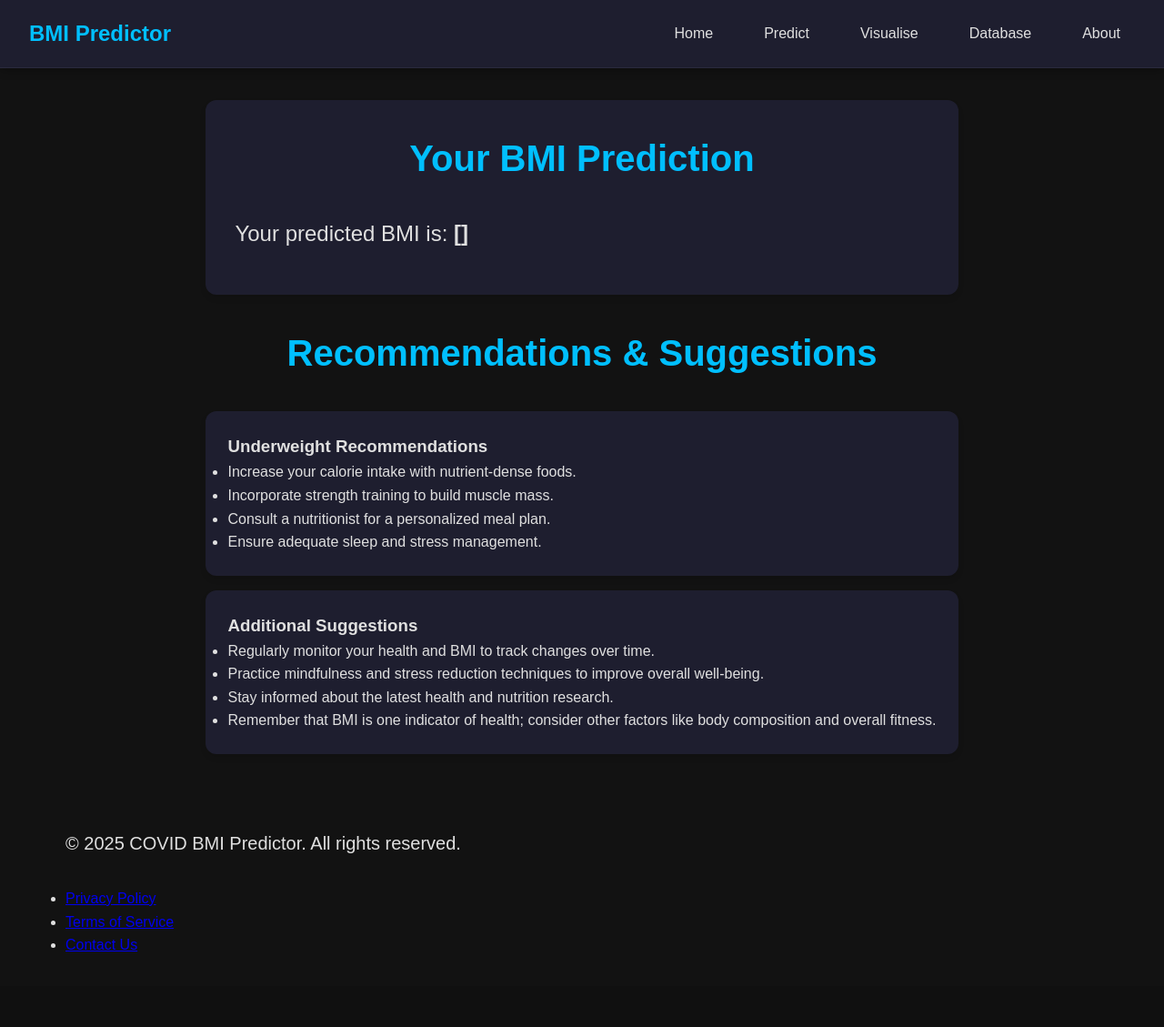
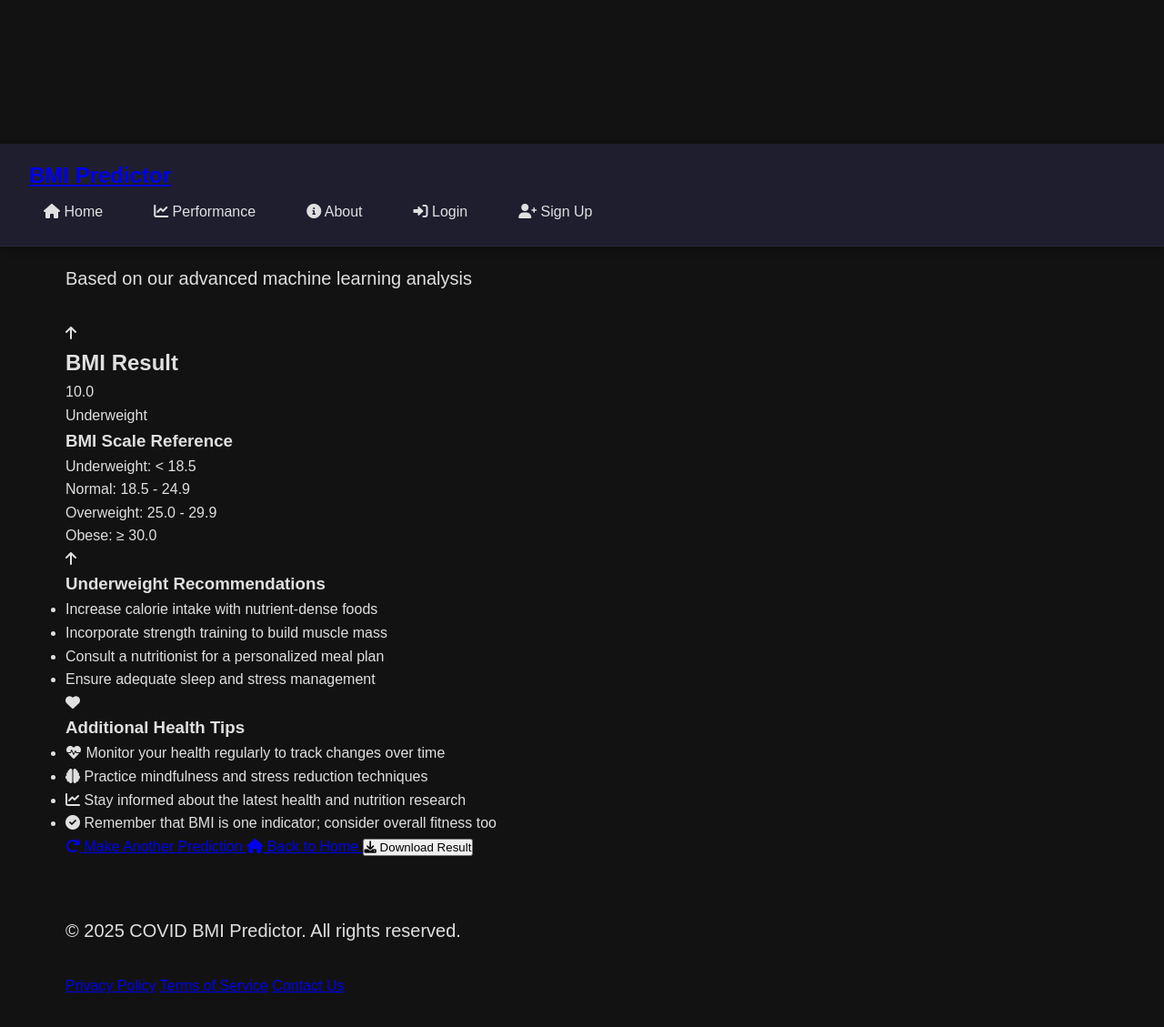
Before and after one commit to kunalshinde1214/PracticeBMI, a Flask app: template templates/result.html in a window 1280 px wide. Shown: the whole page at 91% size. Before the commit the page ends 1046 px from the top, so only its background shows below. Run offline with Flask 3, Linux system fonts and the light colour scheme; the template is opened without the code that fills it: most values are stand-ins (such as "Sample title", 1, 10 or a date in 2020); a map, chart or similar area stays blank; parts of the project's set-up code (start-up, migrations or seed data) failed here and were passed over; some libraries are stand-ins or nearby versions.

Commit message:
Update result.html

```diff
--- a/templates/result.html
+++ b/templates/result.html
@@ -1,104 +1,208 @@
-<!DOCTYPE html>
-<html lang="en">
-<head>
-  <meta charset="UTF-8" />
-  <meta name="viewport" content="width=device-width, initial-scale=1.0" />
-  <title>Prediction Result - COVID BMI Predictor</title>
-  <link rel="stylesheet" href="{{ url_for('static', filename='styles.css') }}" />
-  <script src="https://cdnjs.cloudflare.com/ajax/libs/gsap/3.12.2/gsap.min.js"></script>
-</head>
-<body>
-  <!-- Navigation Bar -->
-  <nav class="nav">
-    <div class="logo">BMI Predictor</div>
-    <div class="nav-links">
-      <a href="{{ url_for('home') }}">Home</a>
-      <a href="{{ url_for('form') }}">Predict</a>
-      <a href="https://mlmodeloverview.netlify.app/">Visualise</a>
-      <a href="https://bmidatabase.netlify.app/">Database</a>
-      <a href="{{ url_for('about') }}">About</a>
+{% extends "base.html" %}
+
+{% block title %}BMI Result - COVID BMI Predictor{% endblock %}
+
+{% block content %}
+<div class="container">
+    <!-- Result Header -->
+    <div class="page-header floating-card" data-delay="0">
+        <h1 class="page-title">Your BMI Prediction</h1>
+        <p class="page-subtitle">Based on our advanced machine learning analysis</p>
     </div>
-  </nav>
 
-  <!-- Result Section -->
-  <section id="result" class="section">
-    <div class="container">
-      <div class="result-card" style="background: var(--card-bg); padding: 2rem; border-radius: 12px; box-shadow: 0 4px 6px rgba(0,0,0,0.1);">
-        <h2 class="section-title">Your BMI Prediction</h2>
-        <p style="font-size: 1.5rem; margin: 1rem 0;">
-          Your predicted BMI is: <strong>{{ prediction }}</strong>
-        </p>
-      </div>
+    <!-- BMI Result Card -->
+    <div class="result-card floating-card" data-delay="0.2">
+        <div class="glass-card result-container">
+            <div class="result-header">
+                <i class="fas fa-chart-line result-icon" id="resultIcon"></i>
+                <h2>BMI Result</h2>
+            </div>
 
-      <!-- Recommendations Section -->
-      <div class="recommendations" style="margin-top: 2rem;">
-        <h2 class="section-title">Recommendations &amp; Suggestions</h2>
+            <div class="result-display">
+                <div class="bmi-value" id="bmiValue">{{ "%.1f"|format(prediction) }}</div>
+                <div class="bmi-category" id="bmiCategory"></div>
+            </div>
 
-        <!-- Conditional Recommendations Card -->
-        <div class="recommendation-card" style="background: var(--card-bg); padding: 1.5rem; border-radius: 12px; box-shadow: 0 4px 6px rgba(0,0,0,0.1); margin-bottom: 1rem;">
-          {% if prediction|float < 18.5 %}
-            <h3>Underweight Recommendations</h3>
-            <ul>
-              <li>Increase your calorie intake with nutrient-dense foods.</li>
-              <li>Incorporate strength training to build muscle mass.</li>
-              <li>Consult a nutritionist for a personalized meal plan.</li>
-              <li>Ensure adequate sleep and stress management.</li>
-            </ul>
-          {% elif prediction|float >= 18.5 and prediction|float <= 24.9 %}
-            <h3>Normal Weight Recommendations</h3>
-            <ul>
-              <li>Maintain a balanced diet rich in fruits, vegetables, and lean proteins.</li>
-              <li>Keep up with regular physical activity to sustain your health.</li>
-              <li>Monitor your weight periodically to ensure consistency.</li>
-              <li>Stay hydrated and continue healthy lifestyle habits.</li>
-            </ul>
-          {% elif prediction|float >= 25 and prediction|float <= 29.9 %}
-            <h3>Overweight Recommendations</h3>
-            <ul>
-              <li>Adopt a calorie-controlled, balanced diet.</li>
-              <li>Engage in regular aerobic exercises like walking or cycling.</li>
-              <li>Consult with a healthcare provider or dietitian for a tailored plan.</li>
-              <li>Monitor your progress and adjust your routine gradually.</li>
-            </ul>
-          {% else %}
-            <h3>Obesity Recommendations</h3>
-            <ul>
-              <li>Seek advice from a healthcare professional for personalized guidance.</li>
-              <li>Implement a structured eating plan focusing on whole foods and fiber.</li>
-              <li>Incorporate regular physical activity under professional supervision.</li>
-              <li>Consider joining a support group or weight management program.</li>
-            </ul>
-          {% endif %}
+            <div class="bmi-scale">
+                <h3>BMI Scale Reference</h3>
+                <div class="scale-items">
+                    <div class="scale-item">
+                        <span class="scale-label underweight">Underweight:</span>
+                        <span class="scale-range"> < 18.5</span>
+                    </div>
+                    <div class="scale-item">
+                        <span class="scale-label normal">Normal:</span>
+                        <span class="scale-range">18.5 - 24.9</span>
+                    </div>
+                    <div class="scale-item">
+                        <span class="scale-label overweight">Overweight:</span>
+                        <span class="scale-range">25.0 - 29.9</span>
+                    </div>
+                    <div class="scale-item">
+                        <span class="scale-label obese">Obese:</span>
+                        <span class="scale-range">≥ 30.0</span>
+                    </div>
+                </div>
+            </div>
+        </div>
+    </div>
+
+    <!-- Recommendations -->
+    <div class="recommendations-layout">
+        <div class="recommendations-card floating-card" data-delay="0.4">
+            <div class="glass-card recommendations-container">
+                <div class="recommendations-header">
+                    <i class="fas fa-lightbulb recommendations-icon" id="recommendationsIcon"></i>
+                    <h3 id="recommendationsTitle">Recommendations</h3>
+                </div>
+                <ul id="recommendationsList" class="recommendations-list">
+                    <!-- Recommendations will be populated by JavaScript -->
+                </ul>
+            </div>
         </div>
 
-        <!-- Additional Suggestions Card -->
-        <div class="suggestions-card" style="background: var(--card-bg); padding: 1.5rem; border-radius: 12px; box-shadow: 0 4px 6px rgba(0,0,0,0.1);">
-          <h3>Additional Suggestions</h3>
-          <ul>
-            <li>Regularly monitor your health and BMI to track changes over time.</li>
-            <li>Practice mindfulness and stress reduction techniques to improve overall well-being.</li>
-            <li>Stay informed about the latest health and nutrition research.</li>
-            <li>Remember that BMI is one indicator of health; consider other factors like body composition and overall fitness.</li>
-          </ul>
+        <div class="health-tips-card floating-card" data-delay="0.6">
+            <div class="glass-card health-tips-container">
+                <div class="health-tips-header">
+                    <i class="fas fa-heart health-tips-icon"></i>
+                    <h3>Additional Health Tips</h3>
+                </div>
+                <ul class="health-tips-list">
+                    <li>
+                        <i class="fas fa-heartbeat tip-icon"></i>
+                        <span>Monitor your health regularly to track changes over time</span>
+                    </li>
+                    <li>
+                        <i class="fas fa-brain tip-icon"></i>
+                        <span>Practice mindfulness and stress reduction techniques</span>
+                    </li>
+                    <li>
+                        <i class="fas fa-chart-line tip-icon"></i>
+                        <span>Stay informed about the latest health and nutrition research</span>
+                    </li>
+                    <li>
+                        <i class="fas fa-check-circle tip-icon"></i>
+                        <span>Remember that BMI is one indicator; consider overall fitness too</span>
+                    </li>
+                </ul>
+            </div>
         </div>
-      </div>
     </div>
-  </section>
 
-  <!-- Footer Section -->
-  <footer class="footer">
-    <div class="container">
-      <div class="footer-content">
-        <p>&copy; 2025 COVID BMI Predictor. All rights reserved.</p>
-        <ul class="footer-links">
-          <li><a href="#">Privacy Policy</a></li>
-          <li><a href="#">Terms of Service</a></li>
-          <li><a href="#">Contact Us</a></li>
-        </ul>
-      </div>
+    <!-- Action Buttons -->
+    <div class="action-buttons floating-card" data-delay="0.8">
+        <a href="{{ url_for('form') }}" class="btn btn-primary btn-glow">
+            <i class="fas fa-redo"></i>
+            Make Another Prediction
+        </a>
+        <a href="{{ url_for('home') }}" class="btn btn-secondary">
+            <i class="fas fa-home"></i>
+            Back to Home
+        </a>
+        <button onclick="downloadResult()" class="btn btn-secondary">
+            <i class="fas fa-download"></i>
+            Download Result
+        </button>
     </div>
-  </footer>
+</div>
+{% endblock %}
 
-  <script src="{{ url_for('static', filename='script.js') }}"></script>
-</body>
-</html>
+{% block extra_scripts %}
+<script>
+// Display BMI result with category and recommendations
+document.addEventListener('DOMContentLoaded', function() {
+    const bmi = {{ prediction }};
+    displayBMIResult(bmi);
+});
+
+function displayBMIResult(bmi) {
+    const bmiCategoryEl = document.getElementById('bmiCategory');
+    const resultIconEl = document.getElementById('resultIcon');
+    const recommendationsIconEl = document.getElementById('recommendationsIcon');
+    const recommendationsTitleEl = document.getElementById('recommendationsTitle');
+    const recommendationsListEl = document.getElementById('recommendationsList');
+
+    let category, categoryClass, iconClass, recommendations;
+
+    if (bmi < 18.5) {
+        category = 'Underweight';
+        categoryClass = 'underweight';
+        iconClass = 'fas fa-arrow-up';
+        recommendations = [
+            'Increase calorie intake with nutrient-dense foods',
+            'Incorporate strength training to build muscle mass',
+            'Consult a nutritionist for a personalized meal plan',
+            'Ensure adequate sleep and stress management'
+        ];
+    } else if (bmi <= 24.9) {
+        category = 'Normal Weight';
+        categoryClass = 'normal';
+        iconClass = 'fas fa-check-circle';
+        recommendations = [
+            'Maintain a balanced diet rich in fruits, vegetables, and lean proteins',
+            'Keep up with regular physical activity to sustain your health',
+            'Monitor your weight periodically to ensure consistency',
+            'Stay hydrated and continue healthy lifestyle habits'
+        ];
+    } else if (bmi <= 29.9) {
+        category = 'Overweight';
+        categoryClass = 'overweight';
+        iconClass = 'fas fa-exclamation-triangle';
+        recommendations = [
+            'Adopt a calorie-controlled, balanced diet',
+            'Engage in regular aerobic exercises like walking or cycling',
+            'Consult with a healthcare provider or dietitian for a tailored plan',
+            'Monitor your progress and adjust your routine gradually'
+        ];
+    } else {
+        category = 'Obese';
+        categoryClass = 'obese';
+        iconClass = 'fas fa-exclamation-triangle';
+        recommendations = [
+            'Seek advice from a healthcare professional for personalized guidance',
+            'Implement a structured eating plan focusing on whole foods and fiber',
+            'Incorporate regular physical activity under professional supervision',
+            'Consider joining a support group or weight management program'
+        ];
+    }
+
+    bmiCategoryEl.textContent = category;
+    bmiCategoryEl.className = `bmi-category ${categoryClass}`;
+
+    resultIconEl.className = `${iconClass} result-icon ${categoryClass}`;
+    recommendationsIconEl.className = `${iconClass} recommendations-icon ${categoryClass}`;
+
+    recommendationsTitleEl.textContent = `${category} Recommendations`;
+
+    // Populate recommendations
+    recommendationsListEl.innerHTML = '';
+    recommendations.forEach(rec => {
+        const li = document.createElement('li');
+        li.innerHTML = `<div class="recommendation-bullet"></div><span>${rec}</span>`;
+        recommendationsListEl.appendChild(li);
+    });
+}
+
+function downloadResult() {
+    const bmi = {{ prediction }};
+    const content = `BMI Prediction Result
+
+    BMI Value: ${bmi.toFixed(1)}
+    Category: ${document.getElementById('bmiCategory').textContent}
+    Date: ${new Date().toLocaleDateString()}
+
+    Generated by COVID BMI Predictor
+    © 2025 All rights reserved`;
+
+        const blob = new Blob([content], { type: 'text/plain' });
+        const url = window.URL.createObjectURL(blob);
+        const a = document.createElement('a');
+        a.href = url;
+        a.download = `BMI_Result_${new Date().toISOString().split('T')[0]}.txt`;
+        document.body.appendChild(a);
+        a.click();
+        document.body.removeChild(a);
+        window.URL.revokeObjectURL(url);
+}
+</script>
+{% endblock %}
```
